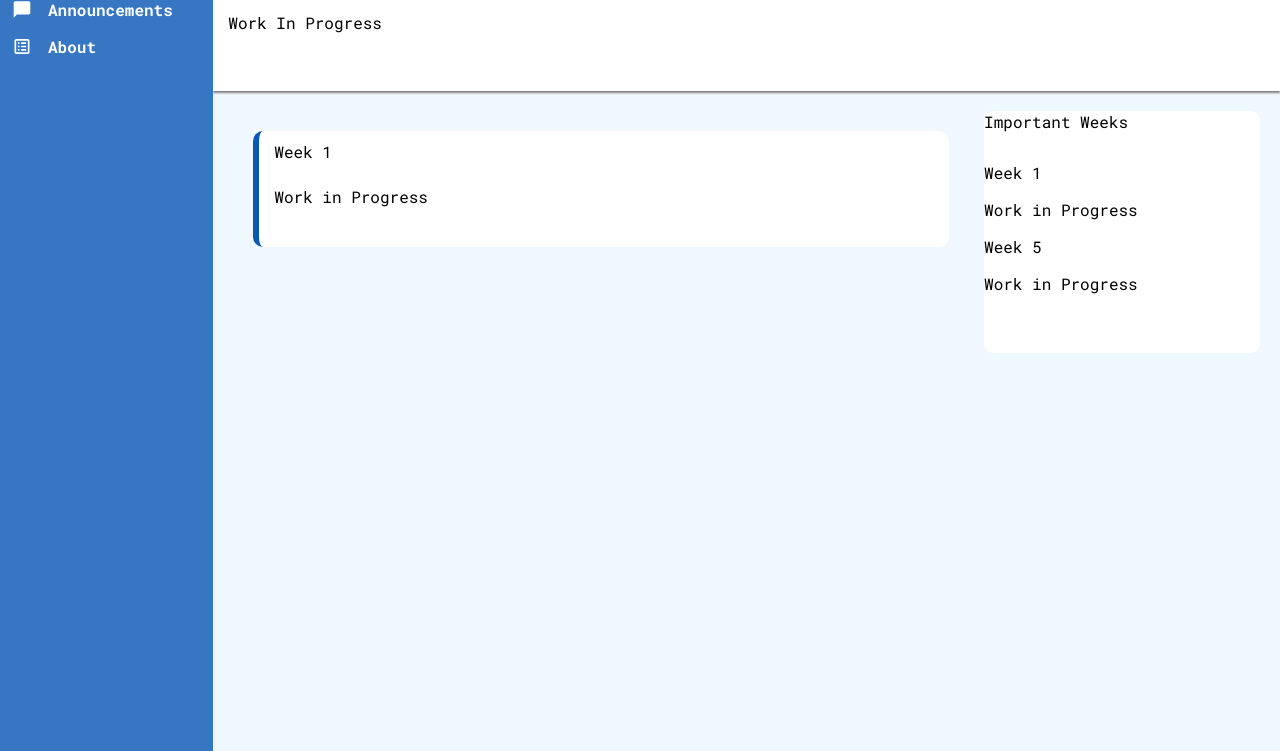
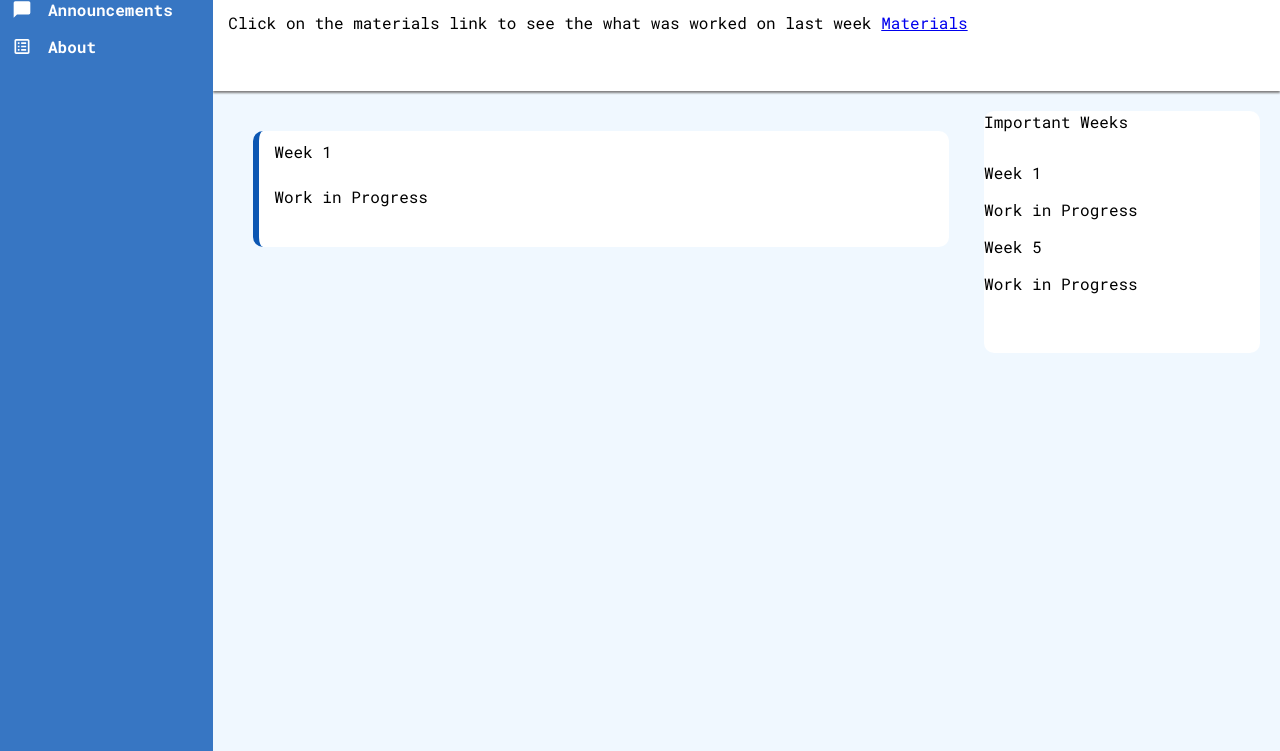
Before and after one commit to spicyguac/classDashboard, a plain HTML site: page pages/mLHS6HB.html in a window 1280 px wide. Shown: the part 74-825 px from the top of the page. Drawn offline with Linux system fonts and the light colour scheme.

Commit message:
Add link to materials page

```diff
--- a/pages/mLHS6HB.html
+++ b/pages/mLHS6HB.html
@@ -18,7 +18,7 @@
                 </div>
             </div>
             <div id="instructions">
-                Work In Progress
+                Click on the materials link to see the what was worked on last week <a href="../materialsPages/mC930BMaterials/materials.html">Materials</a>
             </div>
         </div>
         <div id="sideMenu">
```
